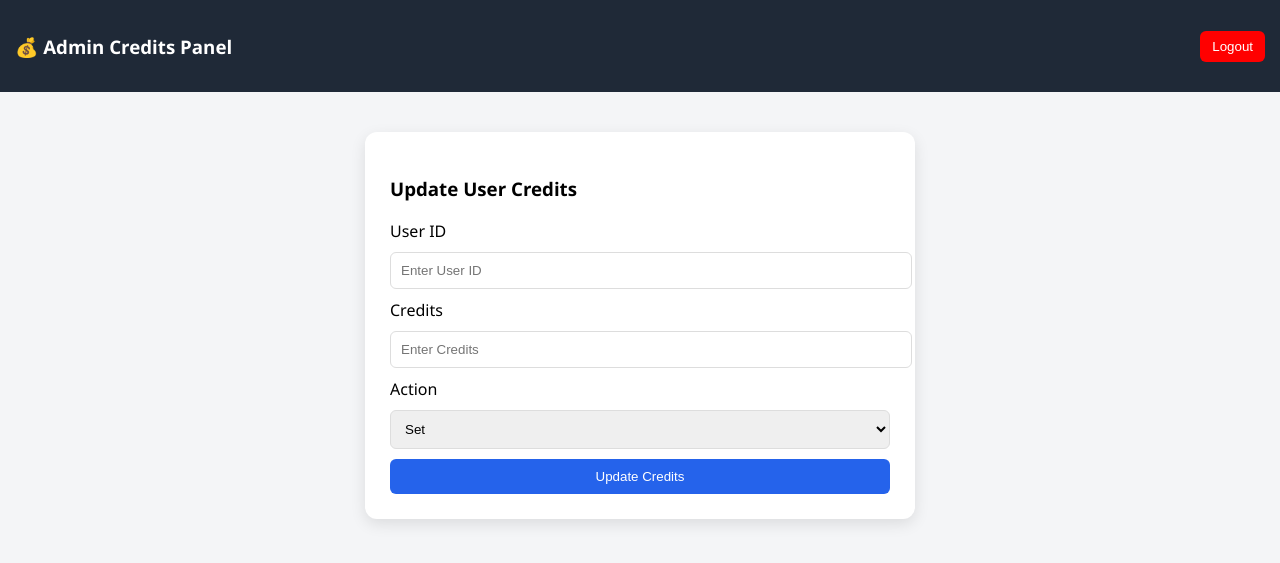
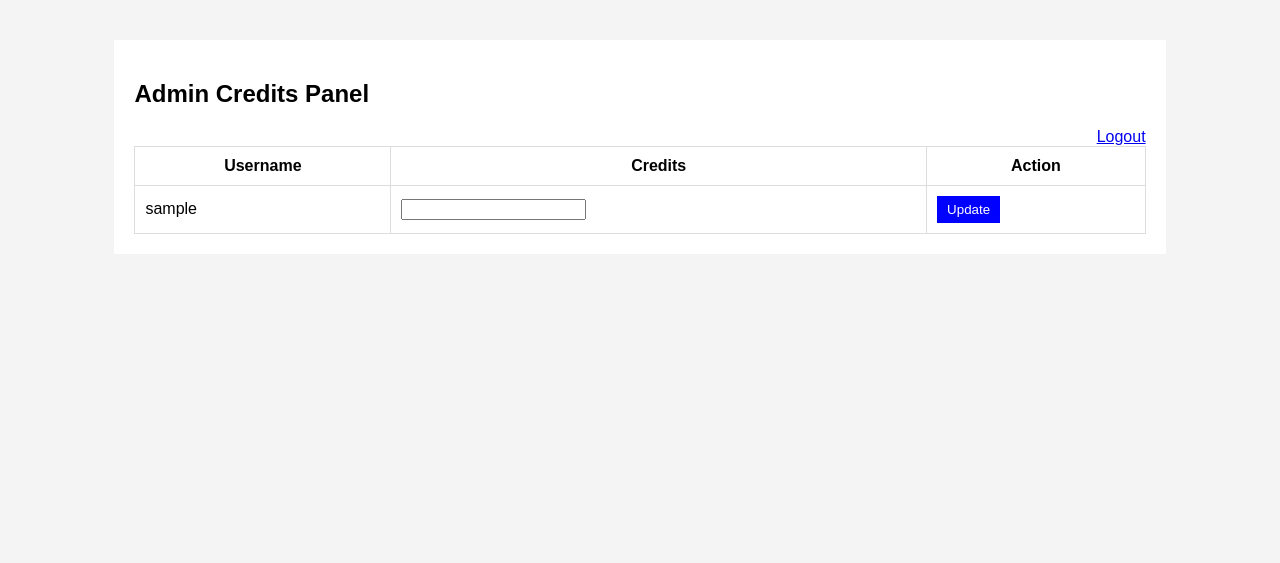
Before and after one commit to Tsanjay212/flaskapp, a Flask app: template templates/admin_credits.html in a window 1280 px wide. Shown: the top 563 px of the page. Run offline with Flask 3, Linux system fonts and the light colour scheme; the template is opened without the code that fills it: most values are stand-ins (such as "Sample title", 1, 10 or a date in 2020); parts of the project's set-up code (start-up, migrations or seed data) failed here and were passed over.

Commit message:
Updating-UI-15-APP-13

```diff
--- a/templates/admin_credits.html
+++ b/templates/admin_credits.html
@@ -1,99 +1,47 @@
 <!DOCTYPE html>
-<html lang="en">
+<html>
 <head>
-<meta charset="UTF-8">
-<title>Admin Credits Panel</title>
-
+<title>Admin Credits</title>
 <style>
-body{font-family:Segoe UI;background:#f4f5f7;margin:0;}
-
-header{
-    background:#1f2937;
-    color:white;
-    padding:15px;
-    display:flex;
-    justify-content:space-between;
-    align-items:center;
-}
-
-.container{
-    padding:40px;
-}
-
-.card{
-    background:white;
-    padding:25px;
-    border-radius:12px;
-    max-width:500px;
-    margin:auto;
-    box-shadow:0 5px 15px rgba(0,0,0,0.1);
-}
-
-input,select{
-    width:100%;
-    padding:10px;
-    margin:10px 0;
-    border:1px solid #ddd;
-    border-radius:6px;
-}
-
-button{
-    background:#2563eb;
-    color:white;
-    border:none;
-    padding:10px;
-    width:100%;
-    cursor:pointer;
-    border-radius:6px;
-}
-
-button:hover{
-    background:#1d4ed8;
-}
-
-.logout{
-    background:red;
-    padding:8px 12px;
-    border:none;
-    color:white;
-    cursor:pointer;
-}
+body { font-family: Arial; background:#f4f4f4; }
+.container { width:80%; margin:auto; background:white; padding:20px; margin-top:40px; }
+table { width:100%; border-collapse:collapse; }
+th, td { padding:10px; border:1px solid #ddd; }
+button { padding:6px 10px; background:blue; color:white; border:none; }
+.logout { float:right; }
 </style>
 </head>
-
 <body>
 
-<header>
-    <h3>💰 Admin Credits Panel</h3>
-    <form action="/logout">
-        <button class="logout">Logout</button>
-    </form>
-</header>
+<div class="container">
+    <h2>Admin Credits Panel</h2>
 
-<div class="container">
+    <a href="/logout" class="logout">Logout</a>
 
-<div class="card">
-    <h3>Update User Credits</h3>
+    <table>
+        <tr>
+            <th>Username</th>
+            <th>Credits</th>
+            <th>Action</th>
+        </tr>
 
-    <form method="POST" action="/admin/update-credits">
-
-        <label>User ID</label>
-        <input name="user_id" required placeholder="Enter User ID">
-
-        <label>Credits</label>
-        <input name="credits" required placeholder="Enter Credits">
-
-        <label>Action</label>
-        <select name="action">
-            <option value="set">Set</option>
-            <option value="add">Add</option>
-        </select>
-
-        <button type="submit">Update Credits</button>
-
-    </form>
-</div>
-
+        {% for u in users %}
+        <tr>
+            <form method="POST" action="/admin/credits/update">
+                <td>
+                    {{ u.username }}
+                    <input type="hidden" name="username" value="{{ u.username }}">
+                </td>
+                <td>
+                    <input type="number" name="credits" value="{{ u.credits }}">
+                </td>
+                <td>
+                    <button type="submit">Update</button>
+                </td>
+            </form>
+        </tr>
+        {% endfor %}
+    </table>
 </div>
 
 </body>
```
